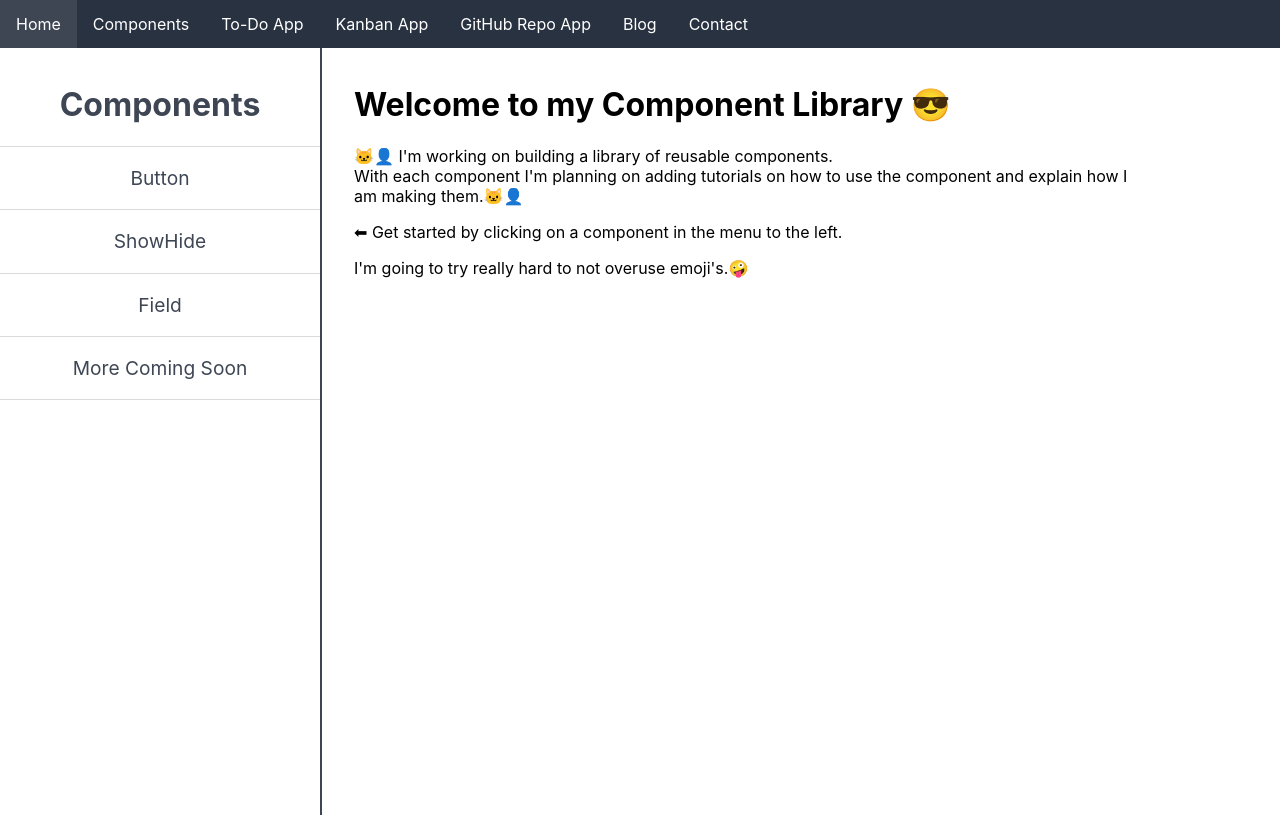
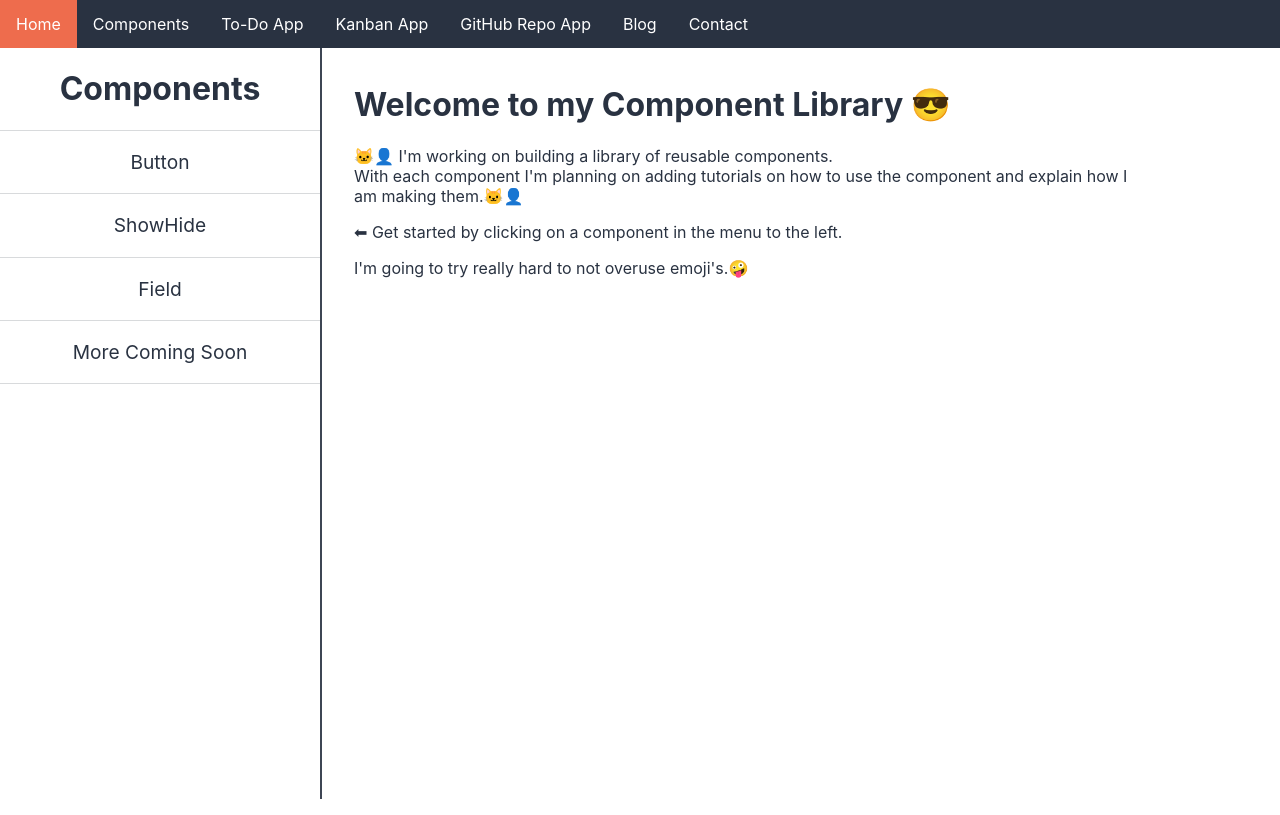
Before and after one commit to kfiggins/MyPortfolio, a React (Create React App) app in the folder client/: page /components in a window 1280 px wide. Built offline with nearby package versions, Linux system fonts and the light colour scheme.

Commit message:
Updated colors to match throughtout site.

```diff
--- a/client/src/components/ComponentMenu.js
+++ b/client/src/components/ComponentMenu.js
@@ -10,16 +10,15 @@
   height: calc(100vh - 49px);
   position: relative;
   float: left;
-  padding-top: 1em;
   text-align: center;
 `;
 
 const NonStyledLink = styled(Link)`
   text-decoration: none;
-  color: #3e4654;
+  color: #293241;
 
   &:hover {
-    color: #3e4654;
+    color: #293241;
     text-decoration: none;
   }
 `;
--- a/client/src/components/ComponentMenuItem.js
+++ b/client/src/components/ComponentMenuItem.js
@@ -8,15 +8,15 @@
   display: block;
   text-decoration: none;
   font-size: 1.2em;
-  color: #3e4654;
+  color: #293241;
 
   &:first-child {
     border-top: #d8dadc solid 1px;
   }
 
   &:hover {
-    background-color: #fbfbfb;
-    color: #3e4654;
+    background-color: #ee6c4d;
+    color: white;
     text-decoration: none;
   }
 `;
--- a/client/src/components/Home.js
+++ b/client/src/components/Home.js
@@ -25,6 +25,9 @@
 const SocialIcon = styled.i`
   color: #293241;
   margin: 10px;
+  &:hover {
+    color: #ee6c4d;
+  }
 `;
 
 export default function Home() {
--- a/client/src/components/KanbanApp/KanbanApp.js
+++ b/client/src/components/KanbanApp/KanbanApp.js
@@ -16,25 +16,25 @@
     {
       id: generateId(),
       title: "Bob",
-      headerColor: "#8E6E95",
+      headerColor: "#3d5a80",
       columnPosition: 1
     },
     {
       id: generateId(),
       title: "Kyler",
-      headerColor: "#39A59C",
+      headerColor: "#98c1d9",
       columnPosition: 2
     },
     {
       id: generateId(),
       title: "Derek",
-      headerColor: "#344759",
+      headerColor: "#293241",
       columnPosition: 3
     },
     {
       id: generateId(),
       title: "George",
-      headerColor: "#E8741E",
+      headerColor: "#ee6c4d",
       columnPosition: 4
     }
   ]);
--- a/client/src/components/Navbar.js
+++ b/client/src/components/Navbar.js
@@ -21,7 +21,7 @@
   text-decoration: none;
 
   :hover {
-    background-color: #3e4654;
+    background-color: #ee6c4d;
   }
 `;
 
@@ -34,7 +34,7 @@
   text-decoration: none;
 
   :hover {
-    background-color: #3e4654;
+    background-color: #ee6c4d;
   }
 `;
 export default function Navbar() {
--- a/client/src/index.css
+++ b/client/src/index.css
@@ -1,14 +1,13 @@
 body {
   margin: 0;
   padding: 0;
-  font-family: -apple-system, BlinkMacSystemFont, "Segoe UI", "Roboto", "Oxygen",
-    "Ubuntu", "Cantarell", "Fira Sans", "Droid Sans", "Helvetica Neue",
-    sans-serif;
+  color: #293241;
+  font-family: -apple-system, BlinkMacSystemFont, "Segoe UI", "Roboto", "Oxygen", "Ubuntu",
+    "Cantarell", "Fira Sans", "Droid Sans", "Helvetica Neue", sans-serif;
   -webkit-font-smoothing: antialiased;
   -moz-osx-font-smoothing: grayscale;
 }
 
 code {
-  font-family: source-code-pro, Menlo, Monaco, Consolas, "Courier New",
-    monospace;
+  font-family: source-code-pro, Menlo, Monaco, Consolas, "Courier New", monospace;
 }
```
Also changed, not shown: client/src/style/palette.scss (+9 -0 lines).
